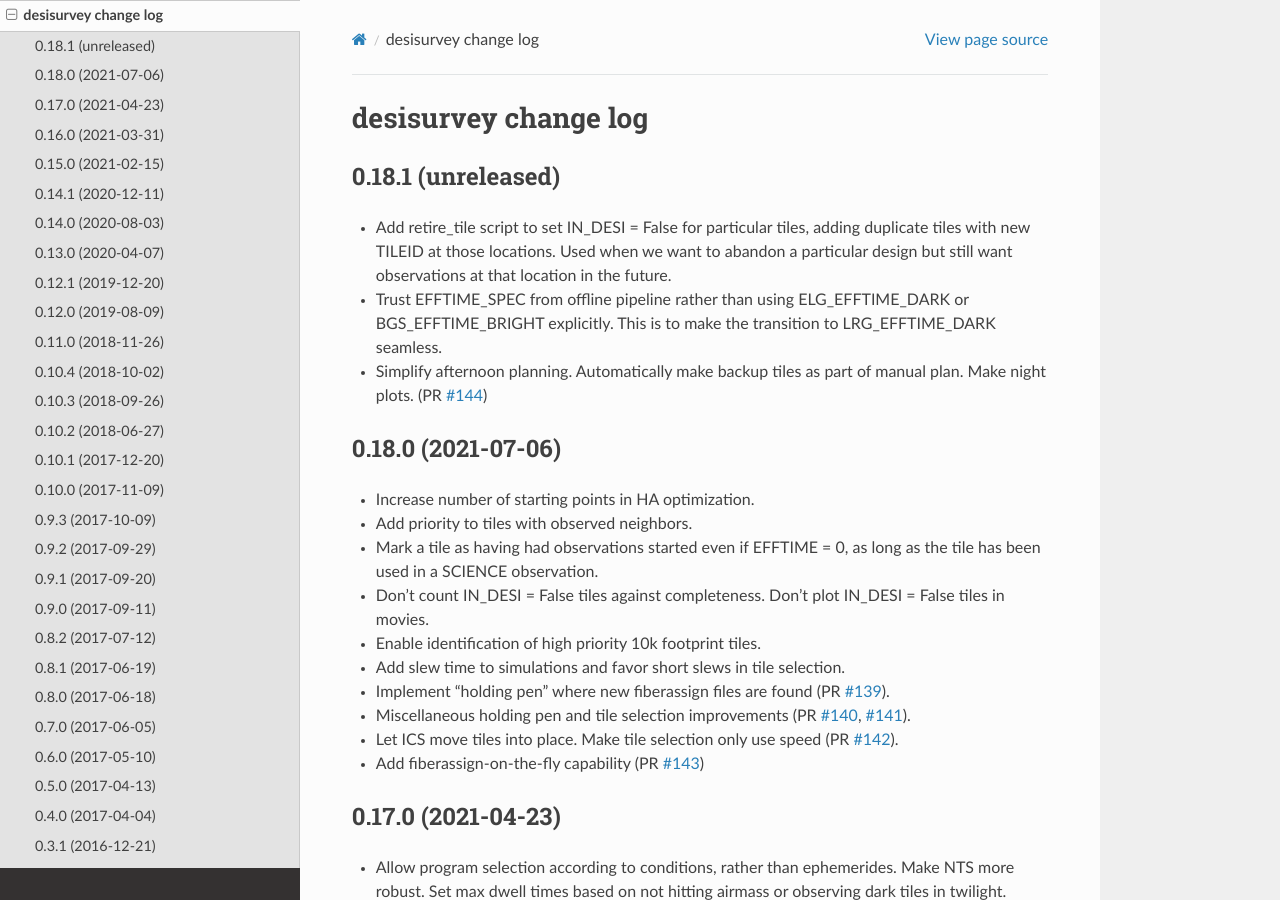
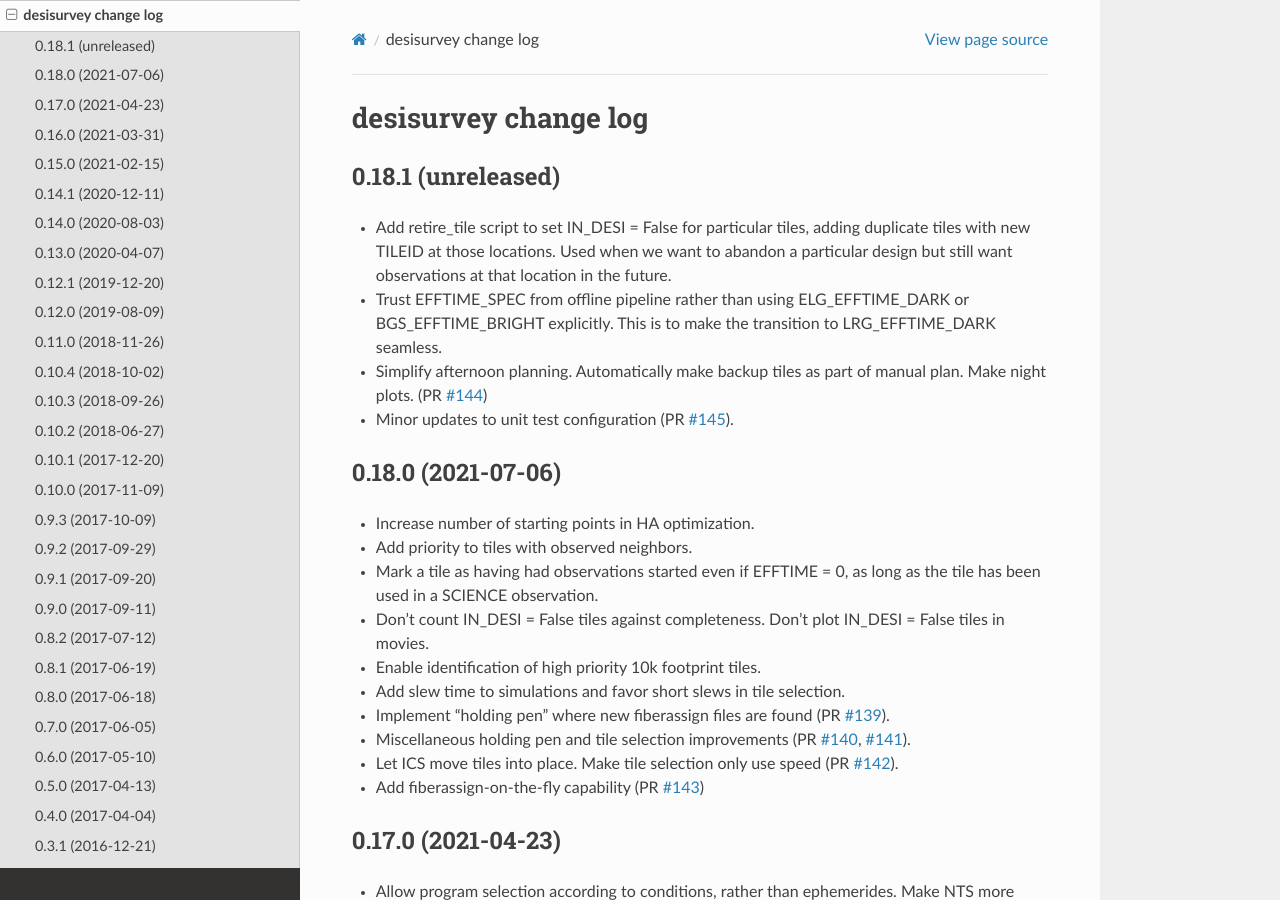
Before and after one commit to desihub/desisurvey, a Sphinx documentation site: the page built from doc/changes.rst, in a window 1280 px wide and 900 px high. Built offline with Sphinx 7.4.7 and the Read the Docs theme 2.0.0, drawn with Linux system fonts in a browser that asks for light colours.

Commit message:
update change log

```diff
--- a/doc/changes.rst
+++ b/doc/changes.rst
@@ -14,8 +14,10 @@ desisurvey change log
   the transition to LRG_EFFTIME_DARK seamless.
 * Simplify afternoon planning.  Automatically make backup tiles as
   part of manual plan.  Make night plots.  (PR `#144`_)
+* Minor updates to unit test configuration (PR `#145`_).
 
 .. _`#144`: https://github.com/desihub/desisurvey/pull/144
+.. _`#145`: https://github.com/desihub/desisurvey/pull/145
 
 0.18.0 (2021-07-06)
 -------------------
```
